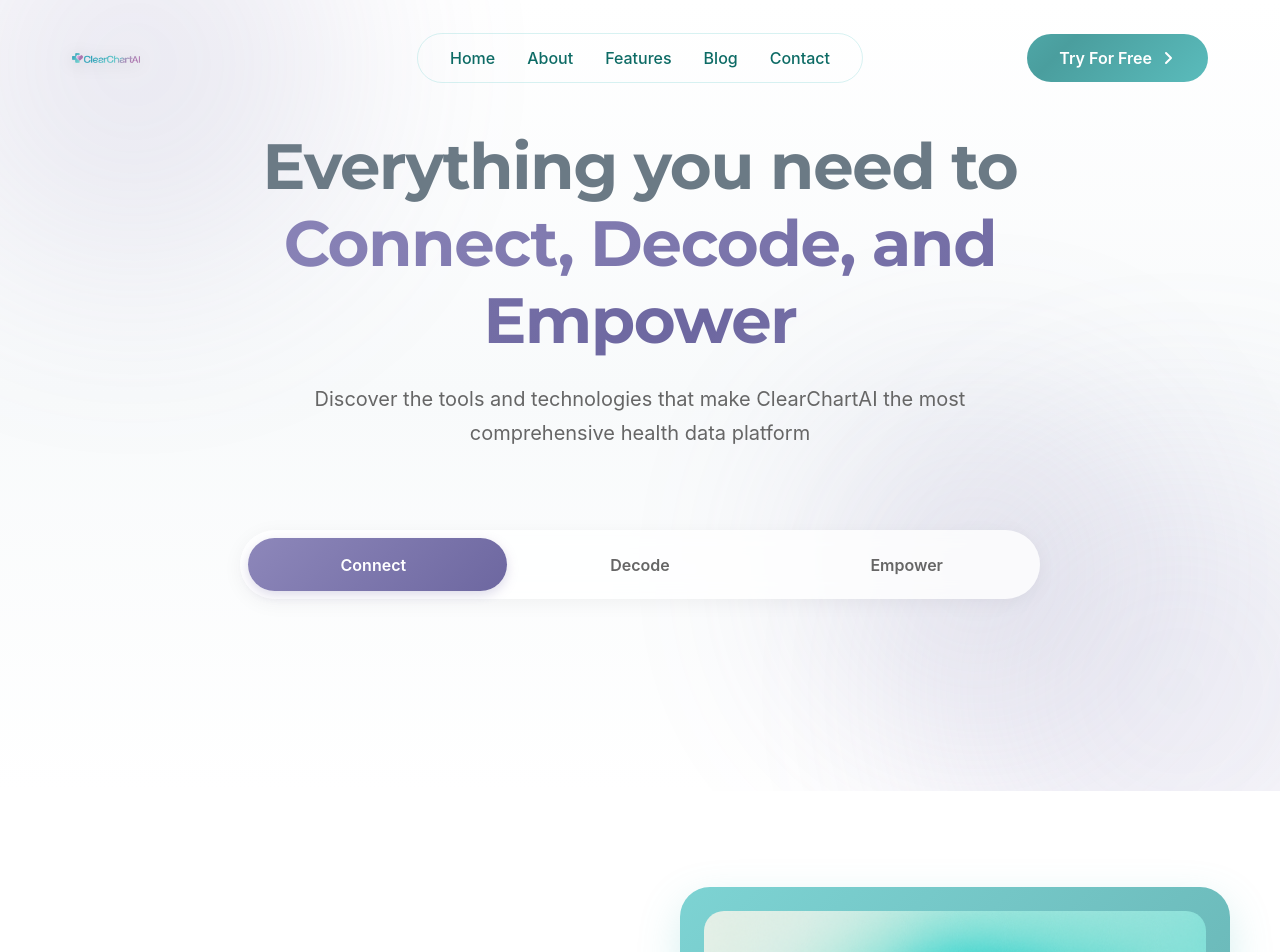
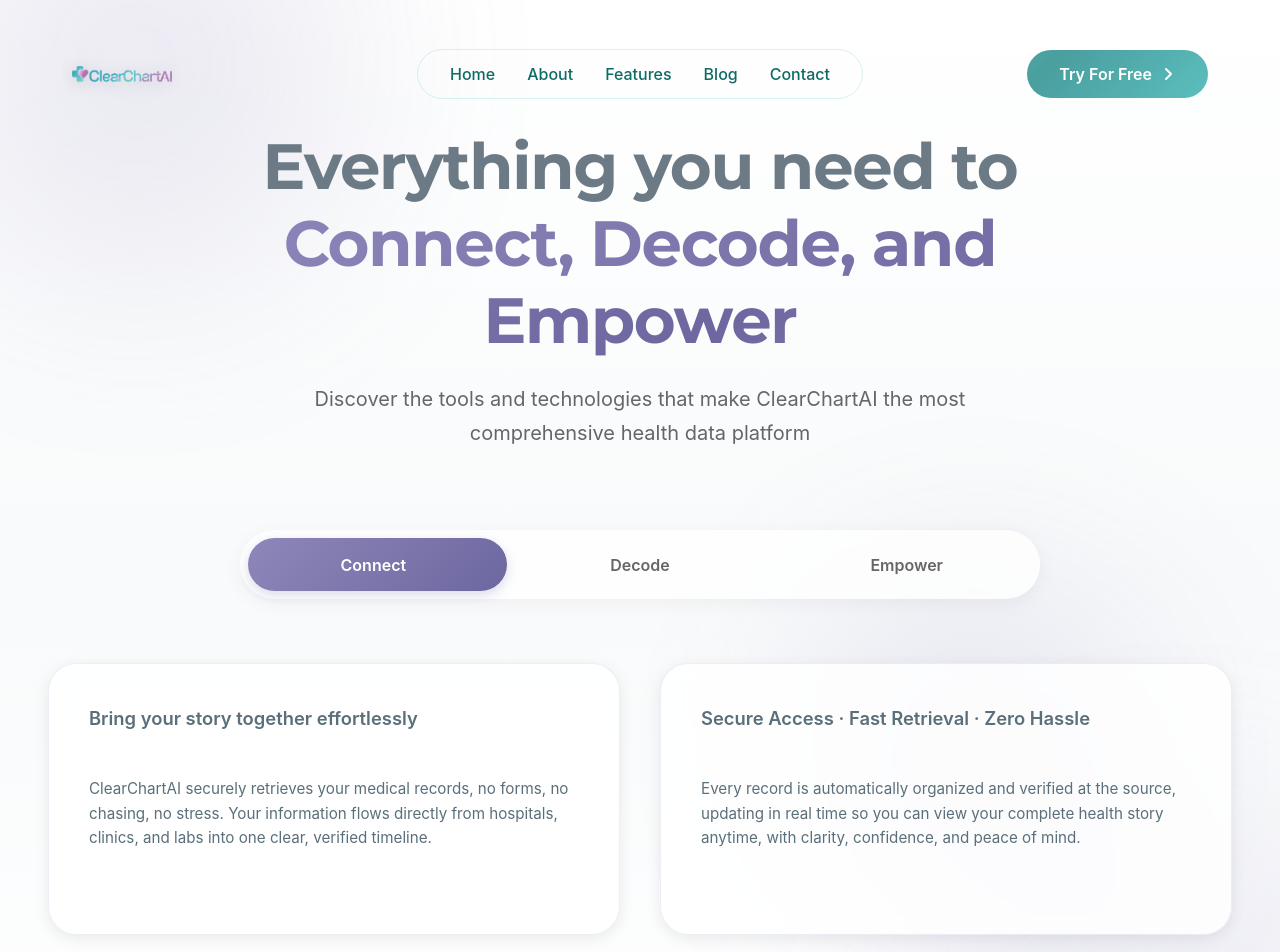
Before and after one commit to ClearChartAI/ccai_medrag_1, a React (Vite) app in the folder frontend/: page /features in a window 1280 px wide. Shown: the top 952 px of the page. Built offline with nearby package versions, Linux system fonts and the light colour scheme; no server answers.

Commit message:
UI updates

```diff
--- a/frontend/src/components/Navbar.css
+++ b/frontend/src/components/Navbar.css
@@ -35,8 +35,8 @@
 
 .logo img,
 .logo svg {
-    width: 68px;
-    height: 68px;
+    width: 100px;
+    height: 100px;
     object-fit: contain;
     filter: drop-shadow(0 2px 8px rgba(0, 0, 0, 0.15));
 }
--- a/frontend/src/components/about/AboutTeam.css
+++ b/frontend/src/components/about/AboutTeam.css
@@ -64,9 +64,9 @@
 
 .team-grid {
     display: grid;
-    grid-template-columns: repeat(3, 1fr);
-    gap: 2rem;
-    max-width: 1200px;
+    grid-template-columns: repeat(4, 1fr);
+    gap: 1.5rem;
+    max-width: 1400px;
     margin: 0 auto;
 }
 
--- a/frontend/src/components/about/AboutTeam.jsx
+++ b/frontend/src/components/about/AboutTeam.jsx
@@ -42,7 +42,8 @@
       name: 'Dr. Basil Alkhatib',
       role: 'MD, FACC, FSCAI',
       description: 'Clinical De-Risking Leader, Safety Oversight, GTM Network Accelerator Director-Designated',
-      image: dralkhatibImage ,
+      image: dralkhatibImage,
+      imagePosition: 'center top',
       linkedin: '#',
       twitter: '#',
       website: '#'
--- a/frontend/src/components/features/FeaturesInteractive.jsx
+++ b/frontend/src/components/features/FeaturesInteractive.jsx
@@ -201,7 +201,29 @@
         />
       </div>
 
-
+      {/* Interactive Feature Cards */}
+      <div className="feature-cards-grid">
+        {currentFeatures.map((feature, index) => (
+          <div
+            key={index}
+            className={`feature-card ${hoveredCard === index ? 'hovered' : ''}`}
+            onMouseEnter={() => setHoveredCard(index)}
+            onMouseLeave={() => setHoveredCard(null)}
+            style={{ animationDelay: `${index * 0.1}s` }}
+          >
+            <div className="card-glow"></div>
+            <h3 className="card-title">{feature.title}</h3>
+            <p className="card-description">{feature.description}</p>
+            <ul className="card-details">
+              {feature.details.map((detail, idx) => (
+                <li key={idx}>
+                  {detail}
+                </li>
+              ))}
+            </ul>
+          </div>
+        ))}
+      </div>
 
     </section>
   );
```
